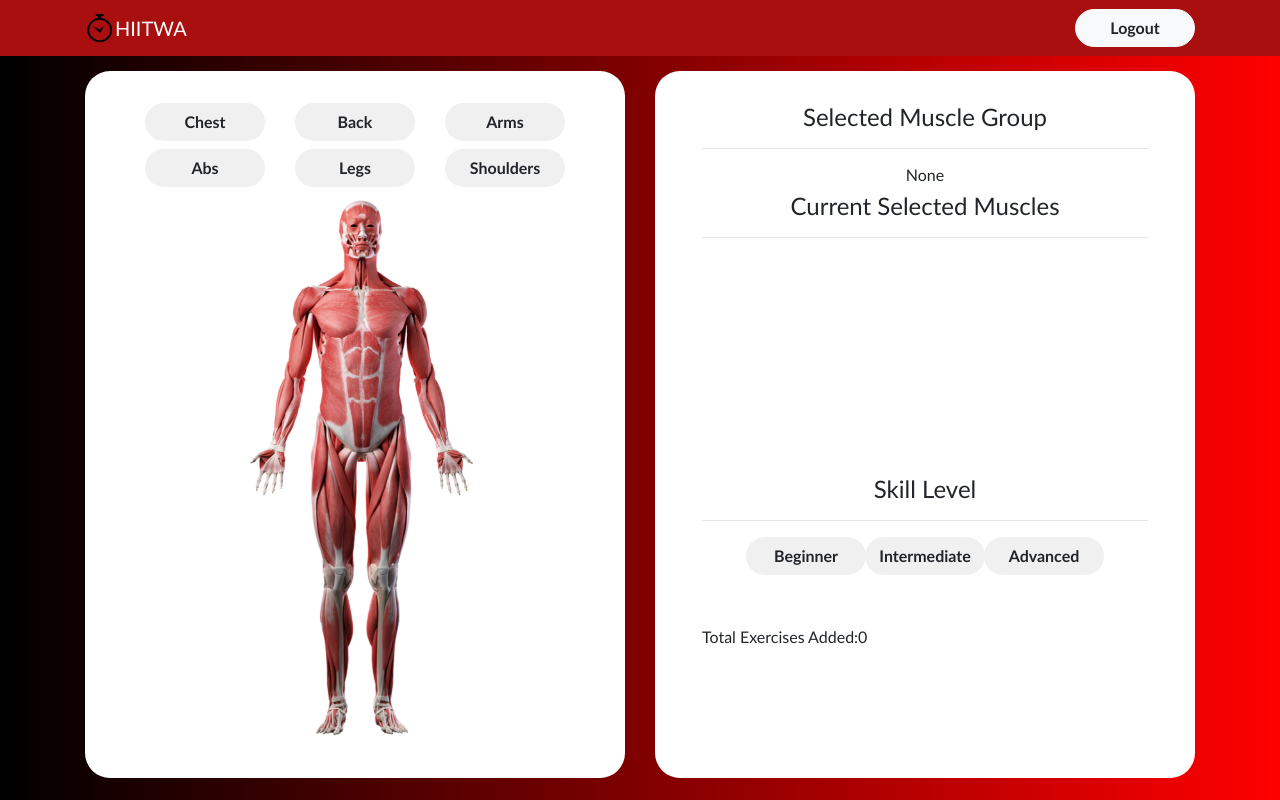
After one commit to RasulovaB/workoutapp, a Flask app: page /workoutbuilder in a window 1280 px wide. The commit adds this page. Run offline with Flask 2, Linux system fonts and the light colour scheme; some libraries are stand-ins or nearby versions.

Commit message:
added workout page with functional buttons

```diff
--- a/hww-app.py
+++ b/hww-app.py
@@ -28,6 +28,11 @@ def register():
     return render_template("signup-page.html", title="Register")
 
 
+@app.route("/workoutbuilder")
+def workoutbuilder():
+    return render_template("workout-builder.html", title="HIIT Workout Builder")
+
+
 # run file with python3 cmd
 if __name__ == "__main__":
     app.run(debug=True)
--- a/static/main.css
+++ b/static/main.css
@@ -1,15 +1,35 @@
+* {
+    font-family: 'Trebuchet MS', sans-serif;
+  }
+
+
+
 body {
-    background-image: url("log-img.png");
+    background-image: linear-gradient(to right, black, red);
+}
+
+.home-bg {
+    background-image: url("log-img.png") !important;
     background-repeat: no-repeat;
     background-size: cover;
 }
 
 .bg-nav-home {
-    background-image: linear-gradient(to right, black, red);
+    background-color: #A90F0F;
+}
+
+h2 {
+    text-align: center;
+    font-weight: lighter;
+    font-size: 1.5rem;
 }
 
 h3 {
     color: #ffffffff;
+}
+
+h4{
+    font-size: 1rem;
 }
 
 .log-btn {
@@ -21,10 +41,16 @@ h3 {
 .btn-grdnt {
     background-image: linear-gradient(to right, black, red);
     color: #ffffff;
-    /* border-radius: 25px; */
+    border-radius: 25px;
+    font-weight: bold;
 }
 
-
+.wkbuilder-btn {
+    background-color: red;
+    border-radius: 25px;
+    width: 120px;
+    font-weight: bold;
+}
 
 .home-intro {
     text-align: left;
@@ -102,3 +128,72 @@ footer {
     width: 100%;
     padding: 10px;
 }
+
+.bottom_padding {
+    padding-bottom: 50px;
+}
+
+.half_bottom_padding {
+    padding-bottom: 15px;
+}
+
+.workout-builder-padding {
+    padding: 2rem;
+    text-align: center;
+
+}
+
+.toggle-btn {
+    border-radius: 25px !important;
+    width: 120px !important;
+    font-weight: bold !important;
+    background-color: rgb(240, 240, 240) !important;
+}
+
+.toggle-btn.active {
+    background-color: grey !important;
+}
+
+input {
+    display: none;
+}
+
+.image-container {
+    height: 100%;
+    width: 100%;
+    background-color: white;
+    border-radius: 25px !important;
+}
+
+.image-toggle {
+    max-width: 100%;
+    max-height: 100%;
+}
+
+.button-icon {
+    vertical-align: middle;
+    float: right;
+    font-size: 1.5em !important;
+}
+
+.add-button {
+    border-radius: 25px !important;
+    max-width: 100%;
+    height: 100% !important;
+    font-weight: bold !important;
+    background-color: rgb(240, 240, 240) !important;
+    text-align: start;
+    vertical-align: middle;
+}
+
+table.workout-builder-buttons {
+
+  width: 100%;
+  background-color: transparent;
+  border-collapse: collapse;
+  border-width: 2px;
+  border-color: transparent;
+  border-style: solid;
+  color: #000000;
+  text-align:center;
+}
--- /dev/null
+++ b/static/workout-builder.js
@@ -0,0 +1,81 @@
+if(document.readyState == "loading"){
+    document.addEventListener('DOMContentLoaded', ready)
+} else {
+    ready()
+}
+
+function ready(){
+    var removeMuscleButtons = document.getElementsByClassName('remove-button')
+    console.log(removeMuscleButtons)
+    for(var i = 0; i < removeMuscleButtons.length; i++){
+        var button = removeMuscleButtons[i]
+        button.addEventListener('click', removeMuscle)
+    }
+
+    var addToWorkoutButton = document.getElementById('selected-muscle')
+            console.log(addToWorkoutButton.innerText)
+            addToWorkoutButton.addEventListener('click', addToCartClicked)
+
+
+
+}
+
+function removeMuscle(event){
+    var buttonClicked = event.target
+    console.log(buttonClicked.innerText)
+    buttonClicked.parentElement.remove()
+    document.getElementById('total-muscles').innerText = document.getElementsByClassName('remove-button').length
+}
+
+function addToCartClicked(event){
+    var button = event.target
+    var title = button.innerText
+    console.log(title)
+    addMuscleToCart(title)
+}
+
+function addMuscleToCart(title){
+    var button = document.createElement('button')
+    button.classList.add('btn')
+    button.classList.add('image-toggle')
+    button.classList.add('btn-block')
+    button.classList.add('add-button')
+    button.classList.add('remove-button')
+    var addedMuscles = document.getElementsByClassName('selected-muscles')[0]
+    buttonContents = `<button class="btn image-toggle btn-block add-button remove-button"><i class="fa fa-minus button-icon"></i>${title}</button>`
+    button.innerHTML = buttonContents
+    addedMuscles.append(button)
+    document.getElementById('total-muscles').innerText = document.getElementsByClassName('selected-muscles').length
+}
+
+function check_value(string){
+    switch(string){
+       case "chest":
+         document.getElementById("human-fig").innerHTML = "<img src='static/chest.png' class='image-toggle'>";
+         document.getElementById("selected-muscle").innerHTML = '<button class="btn image-toggle btn-block add-button"><i class="fa fa-plus button-icon"></i>Chest</button>'
+         break;
+       case "back":
+          document.getElementById("human-fig").innerHTML = "<img src='static/back.png' class='image-toggle'>";
+          document.getElementById("selected-muscle").innerHTML = '<button class="btn image-toggle btn-block add-button"><i class="fa fa-plus button-icon"></i>Back</button>'
+          break;
+       case "arms":
+          document.getElementById("human-fig").innerHTML = "<img src='static/arms.png' class='image-toggle'>";
+          document.getElementById("selected-muscle").innerHTML = '<button class="btn image-toggle btn-block add-button"><i class="fa fa-plus button-icon"></i>Arms</button>'
+          break;
+      case "abs":
+          document.getElementById("human-fig").innerHTML = "<img src='static/abs.png' class='image-toggle'>";
+          document.getElementById("selected-muscle").innerHTML = '<button class="btn image-toggle btn-block add-button"><i class="fa fa-plus button-icon"></i>Abs</button>'
+          break;
+      case "legs":
+          document.getElementById("human-fig").innerHTML = "<img src='static/legs.png' class='image-toggle'>";
+          document.getElementById("selected-muscle").innerHTML = '<button class="btn image-toggle btn-block add-button"><i class="fa fa-plus button-icon"></i>Legs</button>'
+          break;
+      case "shoulders":
+          document.getElementById("human-fig").innerHTML = "<img src='static/shoulders.png' class='image-toggle'>";
+          document.getElementById("selected-muscle").innerHTML = '<button class="btn image-toggle btn-block add-button"><i class="fa fa-plus button-icon"></i>Shoulders</button>'
+          break;
+      default:
+          document.getElementById("human-fig").innerHTML = "<img src='static/default-human-fig.png' class='image-toggle'>";
+          break;
+    }
+  }
--- a/templates/layout.html
+++ b/templates/layout.html
@@ -10,7 +10,8 @@
   <link rel="stylesheet" href="https://maxcdn.bootstrapcdn.com/bootstrap/4.0.0/css/bootstrap.min.css"
     integrity="sha384-Gn5384xqQ1aoWXA+058RXPxPg6fy4IWvTNh0E263XmFcJlSAwiGgFAW/dAiS6JXm" crossorigin="anonymous">
 
-  <link rel="stylesheet" type="text/css" href="{{ url_for('static', filename='main.css') }}">
+  <link rel="stylesheet" type="text/css" href="/static/main.css">
+  <link rel="stylesheet" href="https://cdnjs.cloudflare.com/ajax/libs/font-awesome/4.7.0/css/font-awesome.min.css">
 
   <!-- The Title is expected to override, put a placeholder here -->
   <!-- <title>{% block title %}{% endblock %}</title> -->
--- /dev/null
+++ b/templates/workout-builder.html
@@ -0,0 +1,134 @@
+<!-- Inherit from default layout page -->
+{% extends "layout.html" %}
+
+<!-- Override title -->
+<!-- {% block title%}
+Home Page
+{% endblock %} -->
+{% if title %}
+<title>HIITWA - {{ title }}</title>
+{% else %}
+<title>HIIT Workout App</title>
+{% endif %}
+
+<!-- Override content -->
+{% block content%}
+<!-- Header -->
+<head>
+    <script language=javascript type=text/javascript src="static/workout-builder.js" async>
+
+      </script>
+    <nav class="navbar navbar-dark bg-nav-home">
+
+    <div class="container d-flex justify-content-between">
+    <a class="navbar-brand d-flex align-items-center" href="/">
+      <img class="d-inline-block align-top" src="static/logo.png" width="30" height="30" alt="">
+      HIITWA
+    </a>
+
+        <a class="btn btn-light log-btn" href="{{url_for('login')}}">Logout</a>
+
+    </div>
+  </nav>
+</head>
+
+<body class="grdnt_bg">
+    <div class="container half_bottom_padding"></div>
+    <div class="container d-flex align-items-stretch">
+        <div class="row">
+            <div class="col-md-6">
+               <div class="col-md-12 image-container workout-builder-padding">
+                <div class="btn-group btn-group-toggle" data-toggle="buttons">
+                    <div class="container justify-content-center">
+                        <div class="row">
+                          <div class="col-sm">
+                                <label class="btn toggle-btn">
+                                    <input type="radio" name="options" id="option1" data-image-id="#chest" autocomplete="off" onchange="check_value('chest')"> Chest
+                                </label>
+                          </div>
+                          <div class="col-sm">
+                                <label class="btn toggle-btn image-toggler">
+                                    <input type="radio" name="options" id="option2" data-image-id="#back" autocomplete="off" onchange="check_value('back')"> Back
+                                </label>
+                          </div>
+                          <div class="col-sm">
+                                <label class="btn toggle-btn image-toggler">
+                                    <input type="radio" name="options" id="option3" autocomplete="off" onchange="check_value('arms')"> Arms
+                                </label>
+                          </div>
+                        </div>
+                        <div class="row">
+                            <div class="col-sm">
+                                <label class="btn toggle-btn image-toggler">
+                                    <input type="radio" name="options" id="option4" autocomplete="off" onchange="check_value('abs')"> Abs
+                                </label>
+                            </div>
+                            <div class="col-sm">
+                                <label class="btn toggle-btn image-toggler">
+                                    <input type="radio" name="options" id="option5" autocomplete="off" onchange="check_value('legs')"> Legs
+                                </label>
+                            </div>
+                            <div class="col-sm">
+                                <label class="btn toggle-btn image-toggler">
+                                    <input type="radio" name="options" id="option6" autocomplete="off" onchange="check_value('shoulders')"> Shoulders
+                                </label>
+                            </div>
+                          </div>
+                      </div>
+
+                  </div>
+                  <div id="human-fig">
+                    <img src='static/default-human-fig.png' class='image-toggle'>
+                </div>
+               </div>
+            </div>
+            <div class="col-md-6">
+               <div class="col-md-12 image-container workout-builder-padding">
+                <div class="container">
+                    <h2>Selected Muscle Group</h2>
+                    <hr>
+                    <div id="selected-muscle" style="text-align: center;">
+                        <h4 class="selected-muscle">None</h4>
+                    </div>
+                </div>
+                <div class="container selected-muscles-list" style="padding-bottom: 221px;">
+                    <h2>Current Selected Muscles</h2>
+                    <hr>
+                    <div class="selected-muscles">
+
+                    </div>
+                </div>
+
+                <div class="container bottom_padding">
+                    <h2>Skill Level</h2>
+                    <hr>
+                    <div class="container d-flex justify-content-center image-container">
+                    <div class="btn-group btn-group-toggle" data-toggle="buttons">
+
+
+                            <label class="btn toggle-btn">
+                            <input type="radio" name="skill" id="option1" autocomplete="off"> Beginner
+                            </label>
+                            <label class="btn toggle-btn">
+                            <input type="radio" name="skill" id="option2" autocomplete="off"> Intermediate
+                            </label>
+                            <label class="btn toggle-btn">
+                            <input type="radio" name="skill" id="option3" autocomplete="off"> Advanced
+                            </label>
+                        </div>
+
+                    </div>
+                </div>
+                <div class="container d-flex align-items-end">
+                    Total Exercises Added:<div id="total-muscles">0</div>
+                </div>
+
+               </div>
+            </div>
+          </div>
+    </div>
+</body>
+
+
+
+{% endblock %}
```
Also changed, not shown: static/abs.png (renamed from img/abs.png), static/arms.png (renamed from img/arms.png), static/back.png (renamed from img/back.png), static/chest.png (renamed from img/chest.png), static/default-human-fig.png (renamed from img/default-human-fig.png), static/legs.png (renamed from img/legs.png), static/logo.png (added), static/shoulders.png (renamed from img/shoulders.png).
